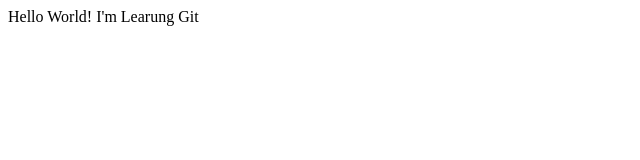
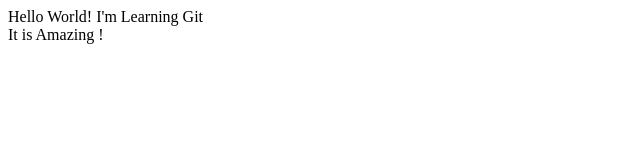
Before and after one commit to tareqabd/lucture0, a plain HTML site: page index.html in a window 1280 px wide. Shown: the full height of the page, 0-640 px from the left. Drawn offline with Linux system fonts and the light colour scheme.

Commit message:
Third Changes

```diff
--- a/index.html
+++ b/index.html
@@ -6,6 +6,7 @@
     <title>My Website</title>
 </head>
 <body>
-    Hello World! I'm Learung Git
+    Hello World! I'm Learning Git<br />
+    It is Amazing !
 </body>
 </html>
```
